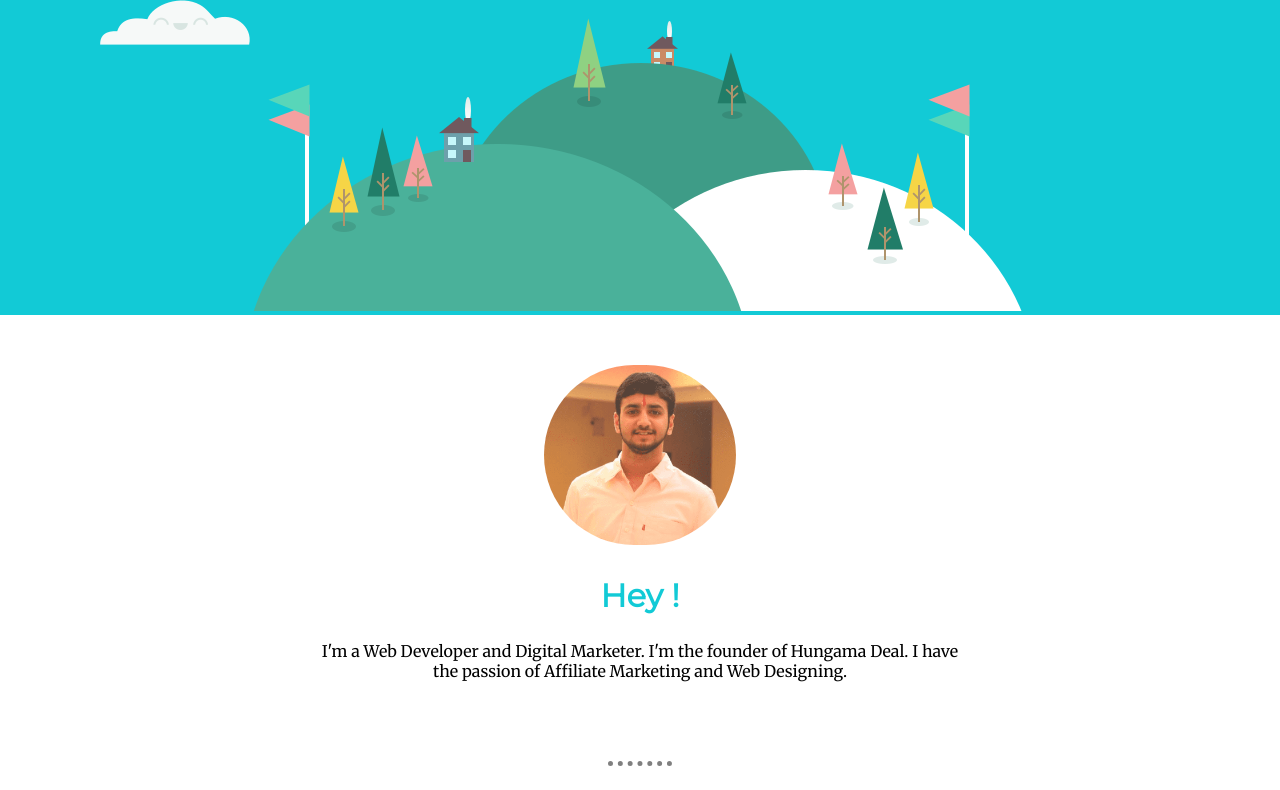
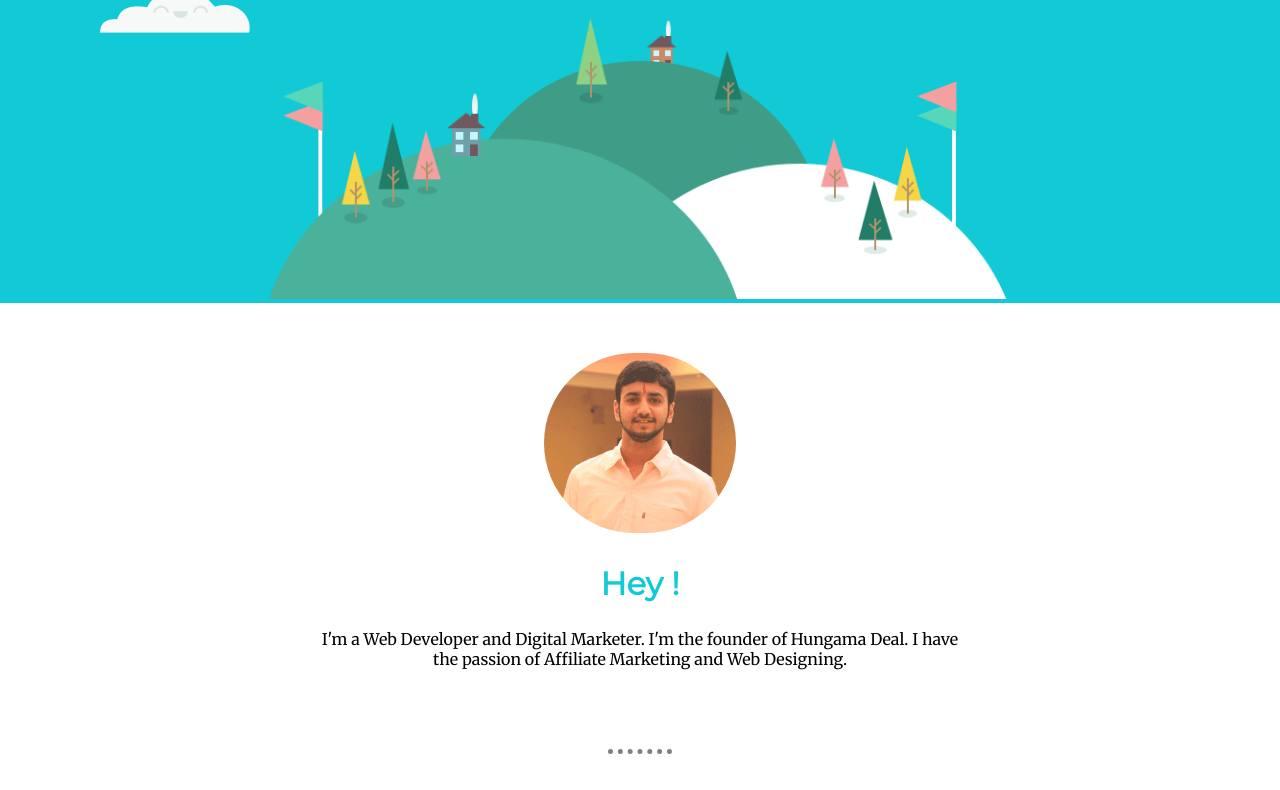
Before and after one commit to mechiragjain/resume, a plain HTML site: page index.html in a window 1280 px wide. Shown: the part 428-1218 px from the top of the page. Drawn offline with Linux system fonts and the light colour scheme.

Commit message:
Update styles.css

```diff
--- a/CSS/styles.css
+++ b/CSS/styles.css
@@ -51,6 +51,11 @@ h3{
   position:absolute;
   bottom: 270px;
   left: 100px;
+}
+
+.mountain{
+  height: 60%;
+  width: 60%;
 }
 
 .profile{
```
